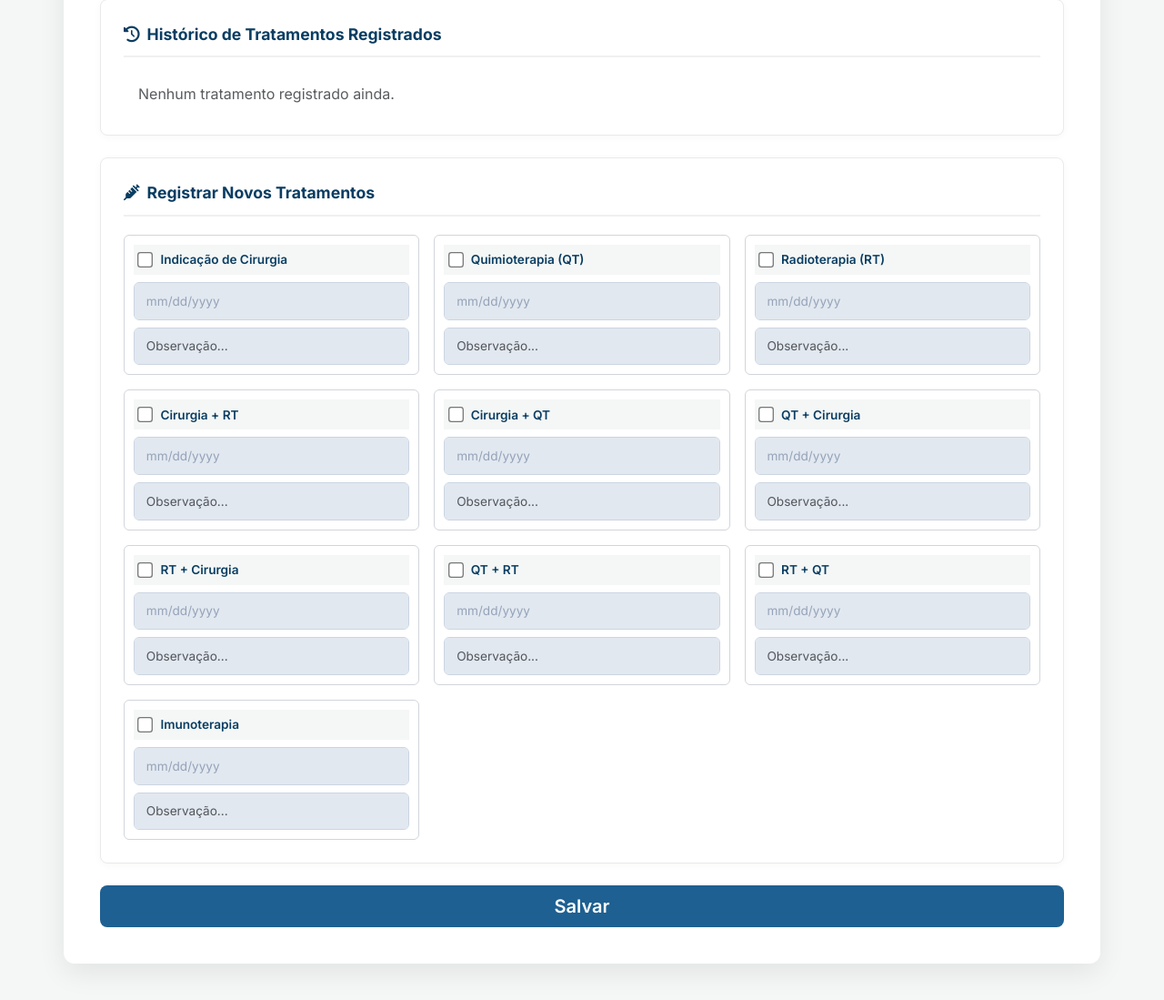
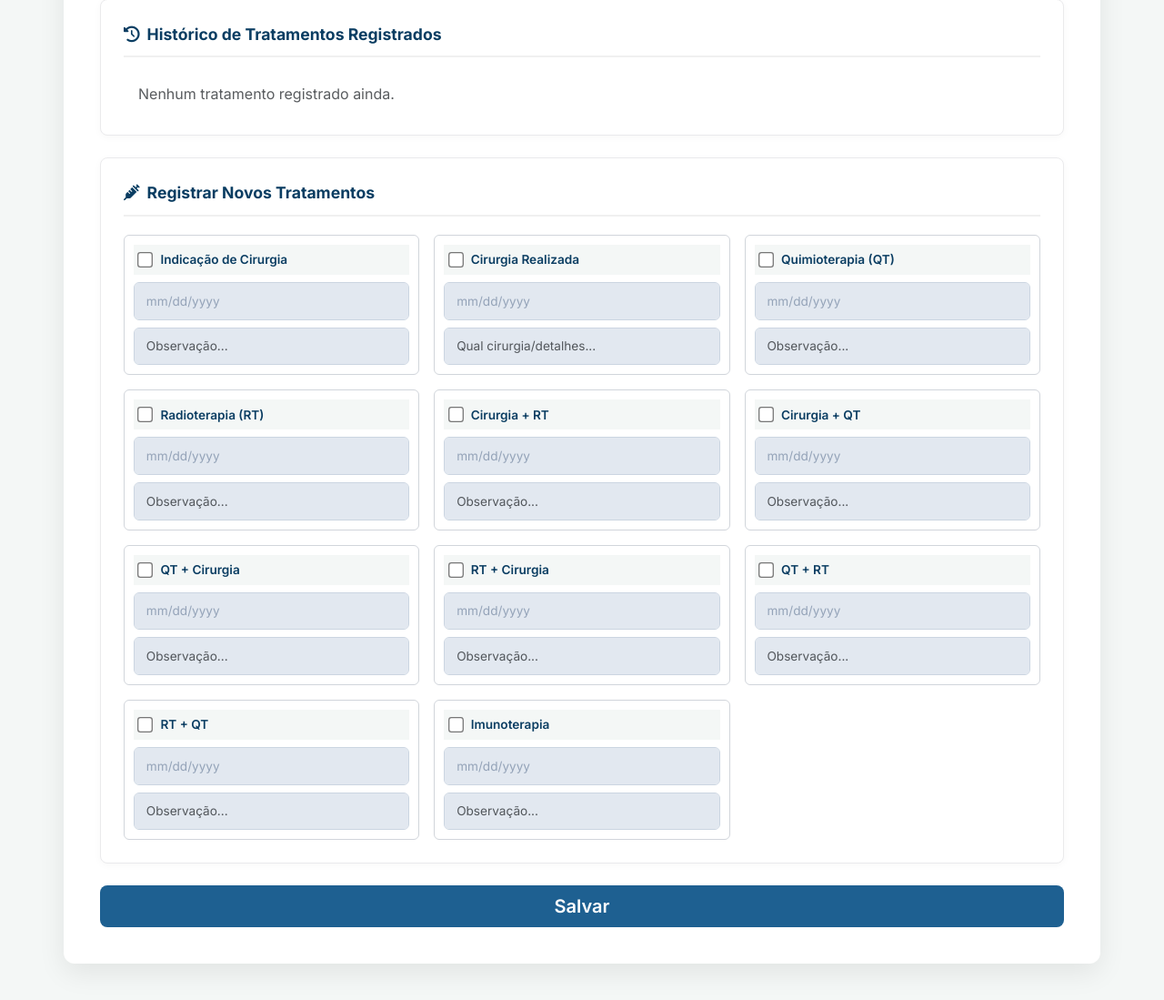
Before and after one commit to hugotav/monitoramento_hrc, a Django app: a page that uses monitoramento_oncologico_hrc/templates/monitoramento/cadastro.html in a window 1280 px wide. Shown: the part 684-1783 px from the top of the page at 91% size. Run offline with Django 5.2, Linux system fonts and the light colour scheme; a user stored in the database is signed in; tables that the repository leaves empty hold one stand-in row (values such as "Sample post"); some libraries are stand-ins or nearby versions.

Commit message:
correção campo cirurgia

```diff
--- a/monitoramento_oncologico_hrc/forms.py
+++ b/monitoramento_oncologico_hrc/forms.py
@@ -20,7 +20,7 @@ class PacienteForm(forms.ModelForm):
 
     fez_cirurgia = forms.BooleanField(required=False)
     data_cirurgia = forms.DateField(required=False, widget=forms.DateInput(format='%Y-%m-%d', attrs={'type': 'date', 'class': 'form-control'}))
-    qual_cirurgia = forms.CharField(required=False, max_length=200, widget=forms.TextInput(attrs={'class': 'form-control'}))
+    qual_cirurgia = forms.CharField(required=False, max_length=200, widget=forms.TextInput(attrs={'class': 'form-control', 'placeholder': 'Qual cirurgia/detalhes...'}))
 
     fez_qt = forms.BooleanField(required=False)
     data_qt = forms.DateField(required=False, widget=forms.DateInput(format='%Y-%m-%d', attrs={'type': 'date', 'class': 'form-control'}))
--- a/monitoramento_oncologico_hrc/models.py
+++ b/monitoramento_oncologico_hrc/models.py
@@ -136,8 +136,8 @@ class Paciente(models.Model):
 
     @property
     def data_primeiro_tratamento(self):
-        """Busca a data mais antiga na tabela separada de histórico"""
-        primeiro = self.tratamentos.order_by('data').first()
+        """Busca a data mais antiga na tabela separada de histórico, ignorando 'Indicação de Cirurgia'"""
+        primeiro = self.tratamentos.exclude(tipo_tratamento='Indicação de Cirurgia').order_by('data').first()
         if primeiro:
             return primeiro.data
         return None
--- a/monitoramento_oncologico_hrc/templates/monitoramento/cadastro.html
+++ b/monitoramento_oncologico_hrc/templates/monitoramento/cadastro.html
@@ -61,6 +61,7 @@
         border: 1px solid #d1d5db;
         background-color: #fff;
         padding: 10px;
+        height: 100%; /* Mantém os cards do mesmo tamanho */
     }
     .tratamento-label-box {
         background-color: var(--light-bg);
@@ -93,7 +94,6 @@
     }
 </style>
 
-<!-- Adicione logo abaixo da sua tag <style> -->
 <link href="https://cdn.jsdelivr.net/npm/select2@4.1.0-rc.0/dist/css/select2.min.css" rel="stylesheet" />
 <style>
     /* Estilização para o Select2 combinar com o seu sistema */
@@ -128,7 +128,6 @@
         <div class="secao-titulo"><i class="fa-solid fa-user me-2"></i> Dados Pessoais</div>
         <div class="row g-3">
 
-            <!-- Todos os 4 campos na mesma linha com larguras iguais (3+3+3+3 = 12) -->
             <div class="col-md-2">
                 <label class="form-label">Prontuário</label>
                 {{ form.prontuario }}
@@ -179,7 +178,7 @@
     {% if form.instance.pk %}
 
         <!-- ========================================== -->
-        <!-- BLOCO 3: HISTÓRICO DE TRATAMENTOS         -->
+        <!-- BLOCO 3: HISTÓRICO DE TRATAMENTOS          -->
         <!-- ========================================== -->
         <div class="secao-form mb-4">
             <div class="secao-titulo"><i class="fa-solid fa-clock-rotate-left me-2"></i>Histórico de Tratamentos Registrados</div>
@@ -212,6 +211,17 @@
                         </div>
                         {{ form.data_indicacao_cirurgia }}
                         <div class="mt-2">{{ form.obs_indicacao_cirurgia }}</div>
+                    </div>
+                </div>
+
+                <!-- Cirurgia Realizada (Adicionado) -->
+                <div class="col-md-4">
+                    <div class="tratamento-grupo">
+                        <div class="tratamento-label-box">
+                            {{ form.fez_cirurgia }} Cirurgia Realizada
+                        </div>
+                        {{ form.data_cirurgia }}
+                        <div class="mt-2">{{ form.qual_cirurgia }}</div> <!-- Placeholder no forms já indica 'Detalhes' -->
                     </div>
                 </div>
 
@@ -348,22 +358,6 @@
 
     document.addEventListener("DOMContentLoaded", function() {
 
-        function configurarGatilho(idCheckbox, idCampo) {
-            const checkbox = document.getElementById(idCheckbox);
-            const campo = document.getElementById(idCampo);
-
-            if (checkbox && campo) {
-                const toggleDisable = () => {
-                    campo.disabled = !checkbox.checked;
-                    if (!checkbox.checked) {
-                        campo.value = '';
-                    }
-                };
-                toggleDisable();
-                checkbox.addEventListener('change', toggleDisable);
-            }
-        }
-
         function configurarGatilhoMultiplo(idCheckbox, arrayIdsCampos) {
             const checkbox = document.getElementById(idCheckbox);
 
@@ -386,7 +380,7 @@
 
         // Gatilhos de Tratamentos
         configurarGatilhoMultiplo('id_indicacao_cirurgia', ['id_data_indicacao_cirurgia', 'id_obs_indicacao_cirurgia']);
-        configurarGatilhoMultiplo('id_fez_cirurgia', ['id_data_cirurgia', 'id_qual_cirurgia']);
+        configurarGatilhoMultiplo('id_fez_cirurgia', ['id_data_cirurgia', 'id_qual_cirurgia']); // O gatilho da cirurgia já estava correto!
         configurarGatilhoMultiplo('id_fez_qt', ['id_data_qt', 'id_obs_qt']);
         configurarGatilhoMultiplo('id_fez_rt', ['id_data_rt', 'id_obs_rt']);
         configurarGatilhoMultiplo('id_fez_cirurgia_rt', ['id_data_cirurgia_rt', 'id_obs_cirurgia_rt']);
```
Also changed, not shown: core/settings.py (+5 -2 lines).
